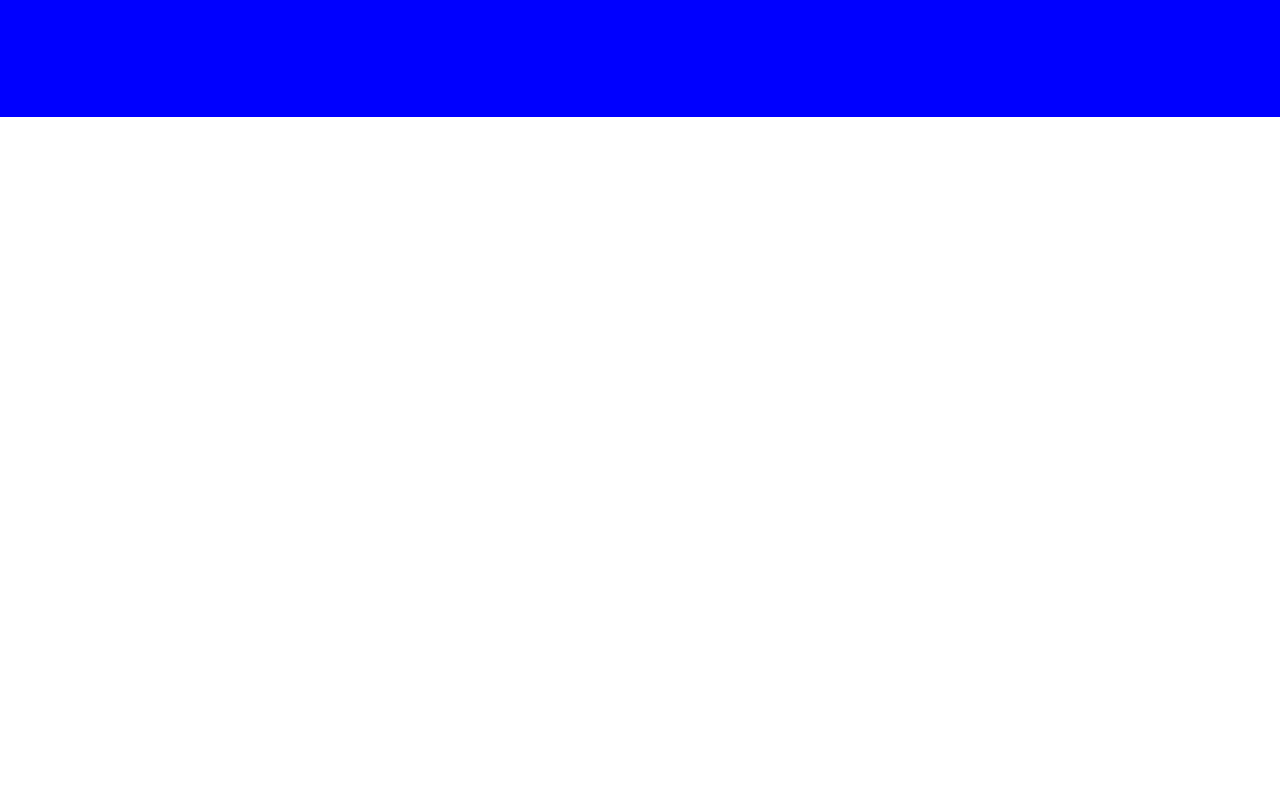
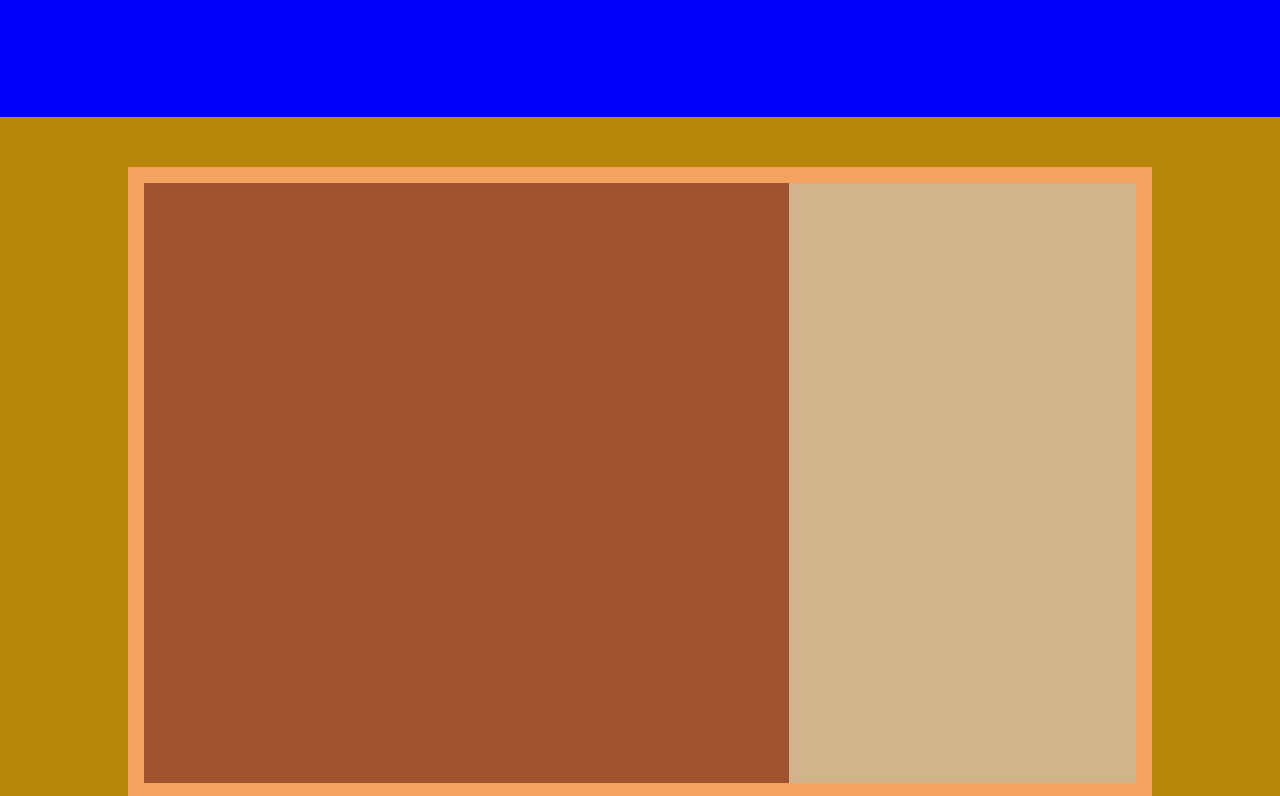
Before and after one commit to Andretreccia/htmlcss-discord, a plain HTML site: page index.html in a window 1280 px wide. Shown: the part 463-1259 px from the top of the page. Before the commit the page ends 800 px from the top, so only its background shows below. Drawn offline with Linux system fonts and the light colour scheme.

Commit message:
Creazione della struttura del main

```diff
--- a/css/style.css
+++ b/css/style.css
@@ -36,6 +36,24 @@
     margin: auto;
     background-color: cadetblue ;
 }
+.debug #main {
+    background-color: darkgoldenrod ;
+    padding: 50px 0;
+}
+.debug .container.main{
+    background-color:sandybrown;
+    width: 80%;
+    padding: 1rem;
+}
+.debug .main_image{
+    background-color:sienna;
+    height: 600px;
+}
+.debug .main_text{
+    background-color: tan;
+    height: 600px;
+}
+
 /* Header */
 .side{
     height: 80px;
@@ -54,3 +72,11 @@
 .container.hero{
     padding-top: 80px;
 }
+.main_text{
+    width: 35%;
+    float: left;
+}
+.main_image{
+    width: 65%;
+    float: left;
+}
--- a/index.html
+++ b/index.html
@@ -19,13 +19,31 @@
             <div class="hero">
                 <div class="container hero">
                     <div class="hero_text">
-
                     </div>
                 </div>
-
             </div>
         </header>
-        <main></main>
+        <main id="main">
+            <div class="container main">
+                <div class="content clearfix">
+                    <div class="main_image"></div>
+                    <div class="main_text"></div>
+                </div>
+            </div>
+            <div class="container main">
+                <div class="content clearfix">
+                    <div class="main_text"></div>
+                    <div class="main_image"></div>
+                </div>
+            </div>
+            <div class="container main">
+                <div class="content clearfix">
+                    <div class="main_image"></div>
+                    <div class="main_text"></div>
+                </div>
+            </div>
+
+        </main>
         <footer></footer>
     </body>
 </html>
```
